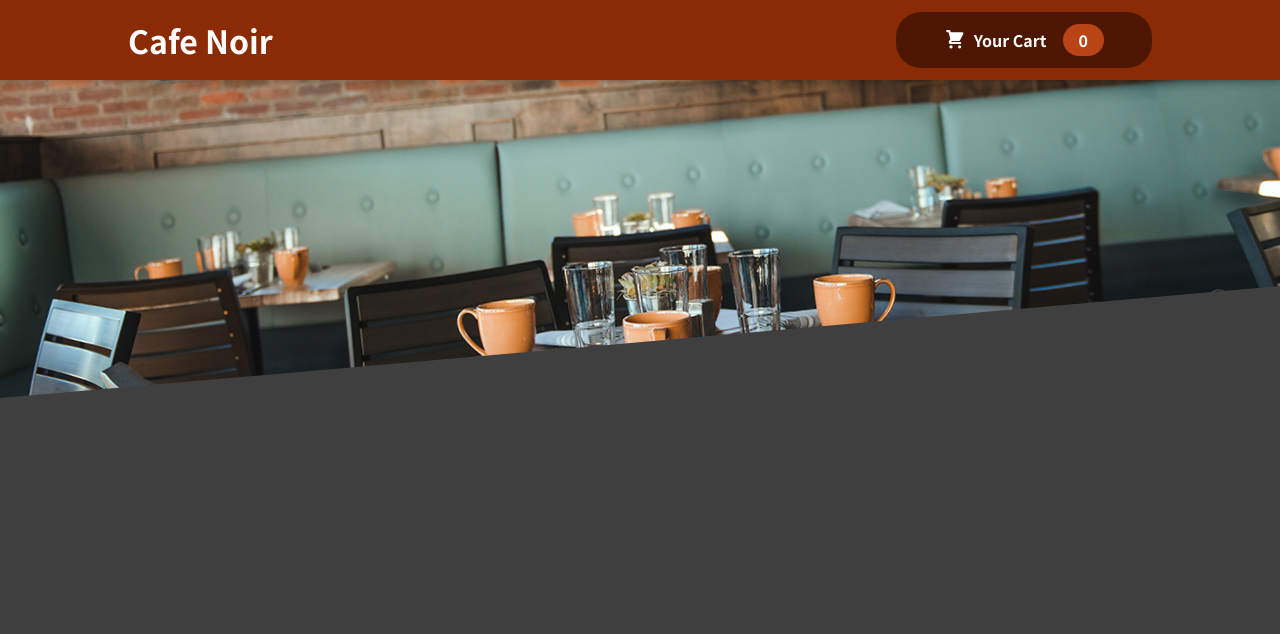
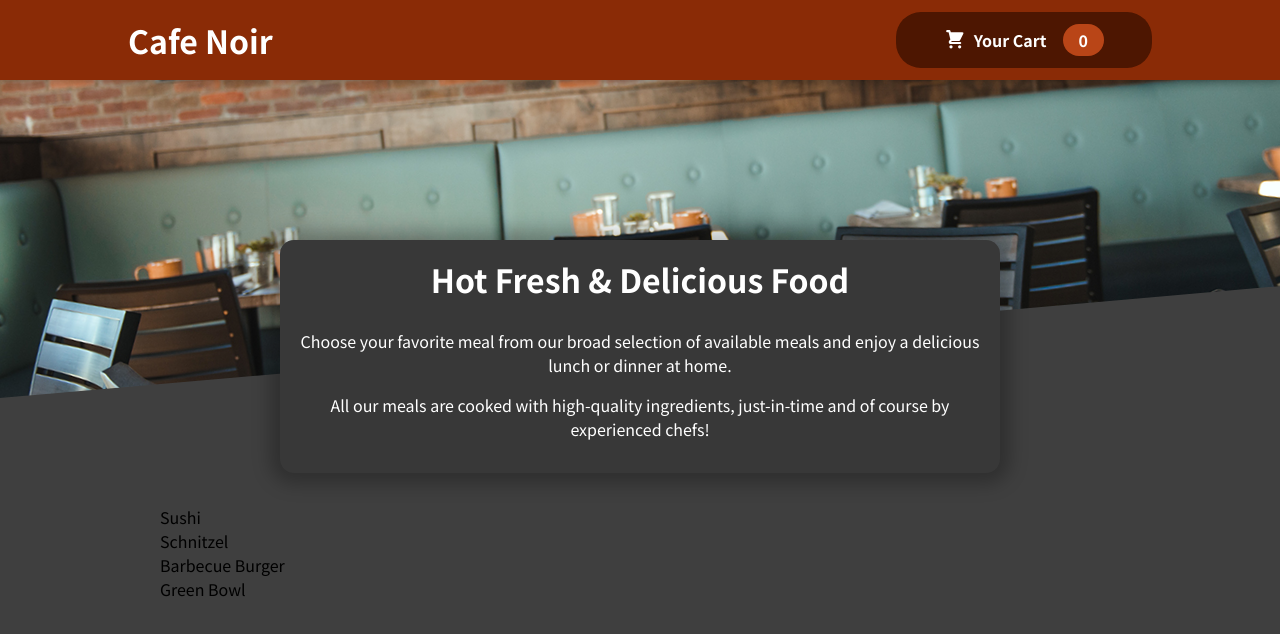
Before and after one commit to pramuditha1/react-food-order-app, a React (Create React App) app: page / in a window 1280 px wide. Shown: the top 634 px of the page. Built offline with nearby package versions, Linux system fonts and the light colour scheme.

Commit message:
Meal summary text and available meals component creation

```diff
--- a/src/App.js
+++ b/src/App.js
@@ -1,9 +1,11 @@
 import Header from "./components/Layout/Header";
+import Meals from "./components/Meals/Meals";
 
 function App() {
   return (
     <>
         <Header/>
+        <Meals/>
     </>
   );
 }
--- /dev/null
+++ b/src/components/Meals/AvailableMeals.js
@@ -0,0 +1,40 @@
+import React from 'react'
+import classes from './AvailablesMeal.module.css'
+
+const meals = [
+    {
+        id: 'm1',
+        name: 'Sushi',
+        description: 'Finest fish and veggies',
+        price: 22.99,
+    },
+    {
+        id: 'm2',
+        name: 'Schnitzel',
+        description: 'A german specialty!',
+        price: 16.5,
+    },
+    {
+        id: 'm3',
+        name: 'Barbecue Burger',
+        description: 'American, raw, meaty',
+        price: 12.99,
+    },
+    {
+        id: 'm4',
+        name: 'Green Bowl',
+        description: 'Healthy...and green...',
+        price: 18.99,
+    },
+]
+const AvailableMeals = () => {
+
+    const mealList = meals.map((meal) => <li>{meal.name}</li>)
+    return (
+        <section className={classes.meals}>
+            <ul>{mealList}</ul>
+        </section>
+    )
+}
+
+export default AvailableMeals
--- /dev/null
+++ b/src/components/Meals/AvailablesMeal.module.css
@@ -0,0 +1,24 @@
+.meals {
+    max-width: 60rem;
+    width: 90%;
+    margin: 2rem auto;
+    animation: meals-appear 1s ease-out forwards;
+  }
+
+  .meals ul {
+    list-style: none;
+    margin: 0;
+    padding: 0;
+  }
+
+  @keyframes meals-appear {
+    from {
+      opacity: 0;
+      transform: translateY(3rem);
+    }
+
+    to {
+      opacity: 1;
+      transform: translateY(0);
+    }
+  }
--- /dev/null
+++ b/src/components/Meals/MealSummary.js
@@ -0,0 +1,20 @@
+import React from 'react'
+import classes from './MealSummary.module.css'
+
+const MealSummary = () => {
+  return (
+    <section className={classes.summary}>
+        <h2>Hot Fresh & Delicious Food</h2>
+      <p>
+        Choose your favorite meal from our broad selection of available meals
+        and enjoy a delicious lunch or dinner at home.
+      </p>
+      <p>
+        All our meals are cooked with high-quality ingredients, just-in-time and
+        of course by experienced chefs!
+      </p>
+    </section>
+  )
+}
+
+export default MealSummary
--- /dev/null
+++ b/src/components/Meals/MealSummary.module.css
@@ -0,0 +1,18 @@
+.summary {
+    text-align: center;
+    max-width: 45rem;
+    width: 90%;
+    margin: auto;
+    margin-top: -10rem;
+    position: relative;
+    background-color: #383838;
+    color: white;
+    border-radius: 14px;
+    padding: 1rem;
+    box-shadow: 0 1px 18px 10px rgba(0, 0, 0, 0.25);
+  }
+
+  .summary h2 {
+    font-size: 2rem;
+    margin-top: 0;
+  }
--- /dev/null
+++ b/src/components/Meals/Meals.js
@@ -0,0 +1,14 @@
+import React from 'react'
+import AvailableMeals from './AvailableMeals'
+import MealSummary from './MealSummary'
+
+const Meals = () => {
+  return (
+    <>
+        <MealSummary/>
+        <AvailableMeals/>
+    </>
+  )
+}
+
+export default Meals
```
